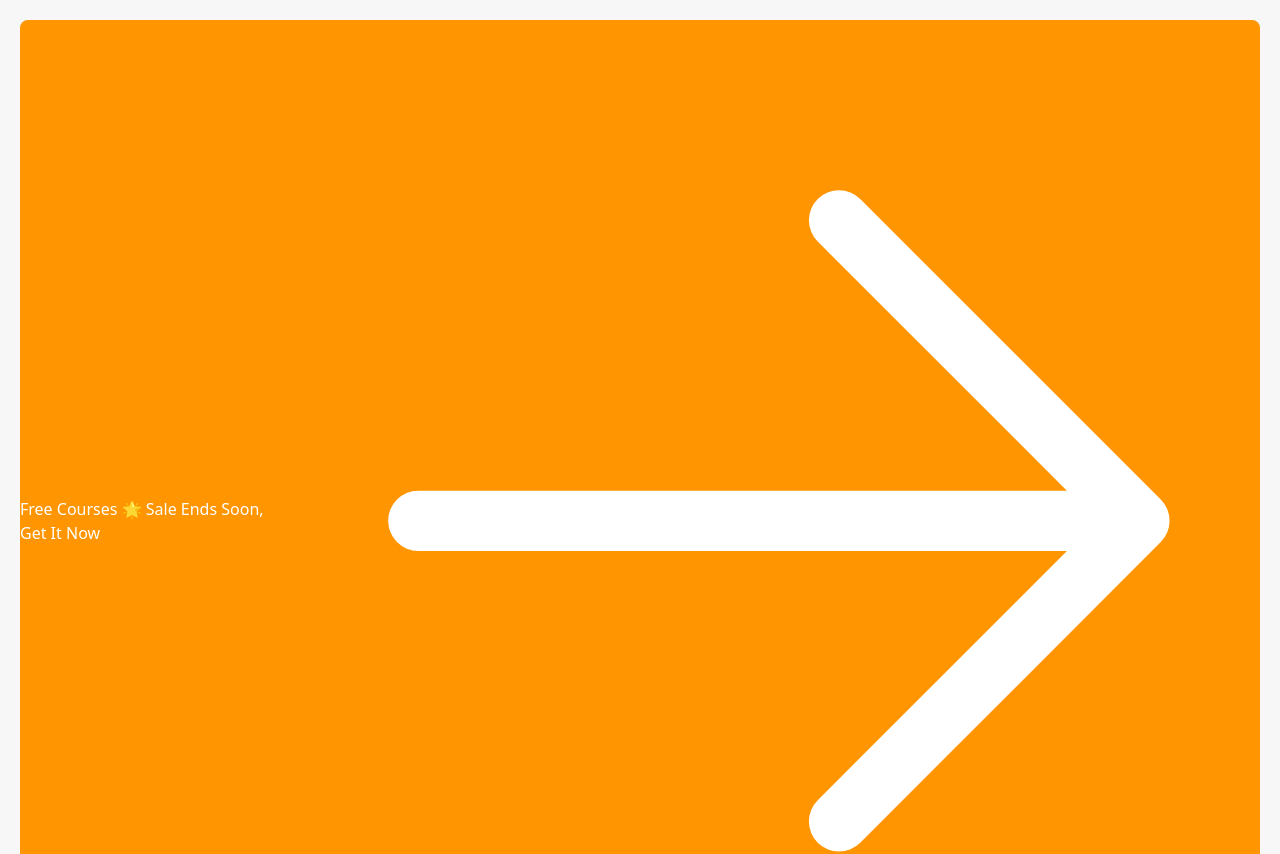
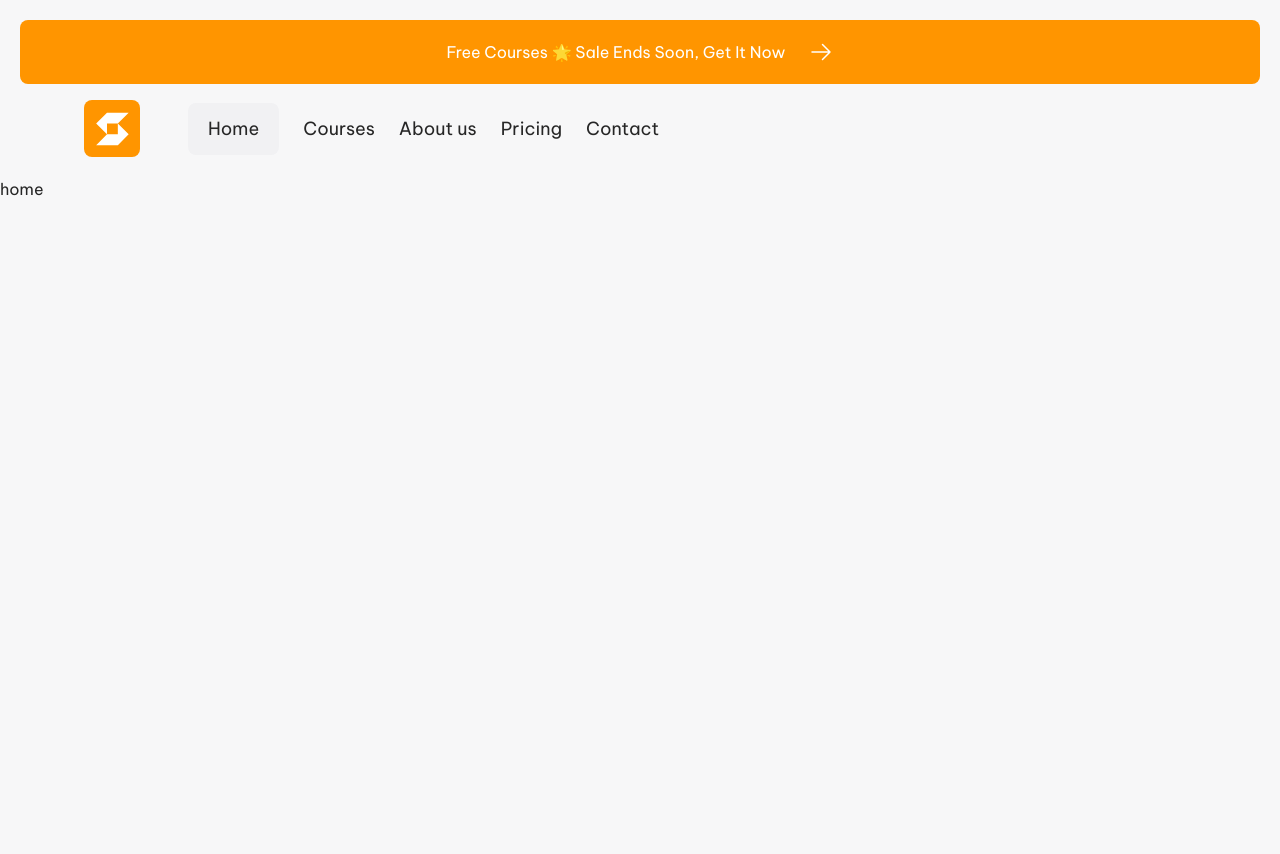
Before and after one commit to bazyli2/educational-site, a Next.js app: page / in a window 1280 px wide. Shown: the top 854 px of the page. After the commit the page ends 800 px from the top, so only its background shows below. Built offline with nearby package versions, Linux system fonts and the light colour scheme.

Commit message:
added polymorphic button

```diff
--- a/src/app/layout.tsx
+++ b/src/app/layout.tsx
@@ -1,7 +1,8 @@
+import { Header } from "@/components/Header";
+import clsx from "clsx";
 import type { Metadata } from "next";
-import { Be_Vietnam_Pro, Inter } from "next/font/google";
+import { Be_Vietnam_Pro } from "next/font/google";
 import "./globals.css";
-import { Header } from "@/components/Header";
 
 const beVietnamPro = Be_Vietnam_Pro({
   subsets: ["latin"],
@@ -20,7 +21,12 @@ export default function RootLayout({
 }) {
   return (
     <html lang="en" className="h-full">
-      <body className="text-large min-h-full bg-white-97 font-normal leading-normal text-grey-15">
+      <body
+        className={clsx(
+          "text-large min-h-full bg-white-97 font-normal leading-normal text-grey-15",
+          beVietnamPro.className,
+        )}
+      >
         <Header />
         {children}
       </body>
--- a/src/components/Button.tsx
+++ b/src/components/Button.tsx
@@ -0,0 +1,27 @@
+import clsx from "clsx";
+import { ComponentProps, ElementType } from "react";
+import { twMerge } from "tailwind-merge";
+
+export function Button<T extends ElementType = "button">(props: Props<T>) {
+  const { variant: variantProp, as, ...rest } = props;
+  const Component = props.as ?? "button";
+  const variant = variantProp ?? "contained";
+  return (
+    <Component
+      {...rest}
+      className={twMerge(
+        clsx("cursor-pointer rounded-lg px-9 py-3.5", {
+          "bg-orange-50 text-white-100 ": variant === "contained",
+          "border-white-95 bg-white-100 ": variant === "outlined",
+        }),
+      )}
+    />
+  );
+}
+
+type MyProps<T> = {
+  variant?: "contained" | "outlined";
+  as?: T;
+};
+type Props<T extends ElementType> = MyProps<T> &
+  Omit<ComponentProps<T>, keyof MyProps<T>>;
--- a/src/components/Header.tsx
+++ b/src/components/Header.tsx
@@ -6,7 +6,7 @@ function Banner() {
   return (
     <div className="flex items-center justify-center gap-6 rounded-lg bg-orange-50 py-5  text-white-100">
       Free Courses 🌟 Sale Ends Soon, Get It Now
-      <ArrowRight />
+      <ArrowRight className="w-6" />
     </div>
   );
 }
--- a/src/components/NavLInk.tsx
+++ b/src/components/NavLInk.tsx
@@ -1,9 +1,9 @@
 "use client";
+import { ClassValue, clsx } from "clsx";
 import Link from "next/link";
 import { usePathname } from "next/navigation";
 import { ComponentProps } from "react";
 import { twMerge } from "tailwind-merge";
-import { clsx, ClassValue } from "clsx";
 
 function cn(...inputs: ClassValue[]) {
   return twMerge(clsx(inputs));
@@ -16,7 +16,7 @@ export function NavLink(props: ComponentProps<typeof Link>) {
     <Link
       {...props}
       className={cn(
-        "text-lg transition-all duration-200 ease-in-out",
+        "cursor-pointer text-lg transition-all duration-200 ease-in-out",
         { "rounded-lg bg-white-95 px-5 py-3": active },
         props.className,
       )}
--- a/src/icons/ArrowRight.tsx
+++ b/src/icons/ArrowRight.tsx
@@ -1,6 +1,9 @@
-export function ArrowRight() {
+import { SVGAttributes } from "react";
+
+export function ArrowRight(props: SVGAttributes<SVGSVGElement>) {
   return (
     <svg
+      {...props}
       xmlns="http://www.w3.org/2000/svg"
       fill="none"
       viewBox="0 0 24 24"
```
